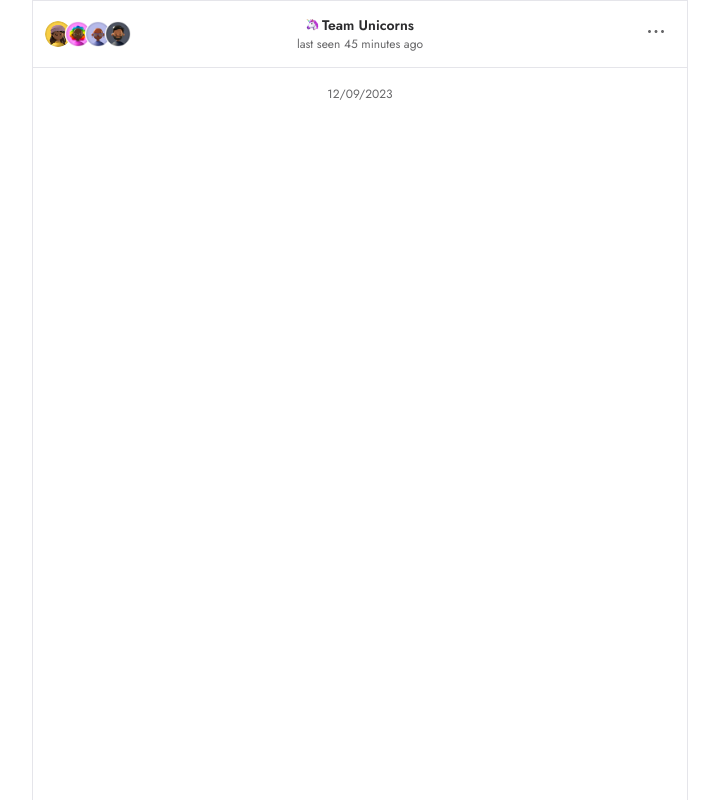
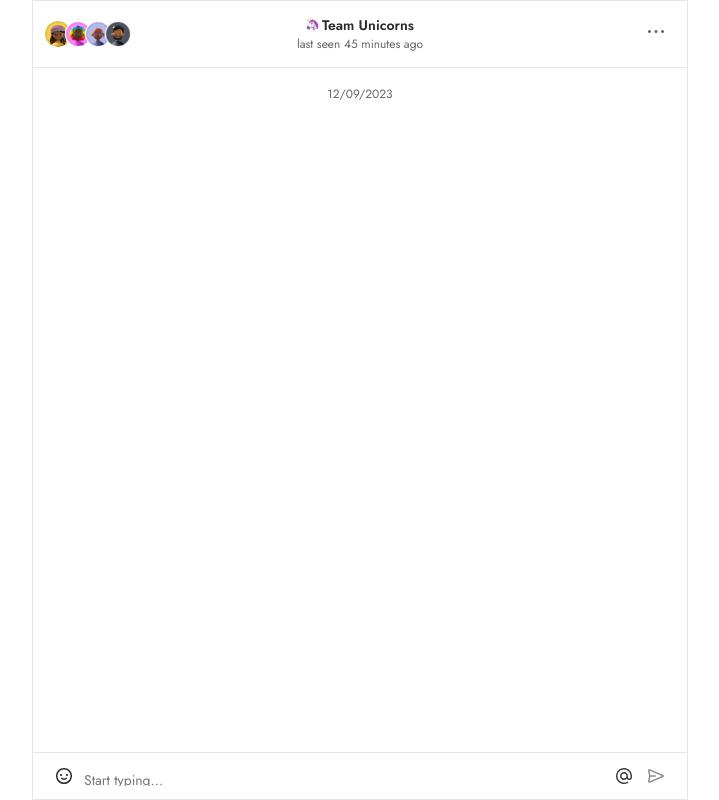
Before and after one commit to Progprofesion/Chat-bot, a Next.js app: page / in a window 1280 px wide. Shown: the top 800 px of the page, without its empty margins (280-999 px from the left). Built offline with nearby package versions, Linux system fonts and the light colour scheme.

Commit message:
fixedFooter

```diff
--- a/styles/Form.module.css
+++ b/styles/Form.module.css
@@ -1,12 +1,13 @@
 .form {
     display: flex;
     align-items: flex-end;
-    position: absolute;
+    position: fixed;
     bottom: 0;
     max-width: 100%;
     min-height: 48px;
     box-shadow: 0px 0px 0px 1px #E5E5EA inset;
     background-color: white;
+    z-index: 100;
 }
 
 .emoji {
```
